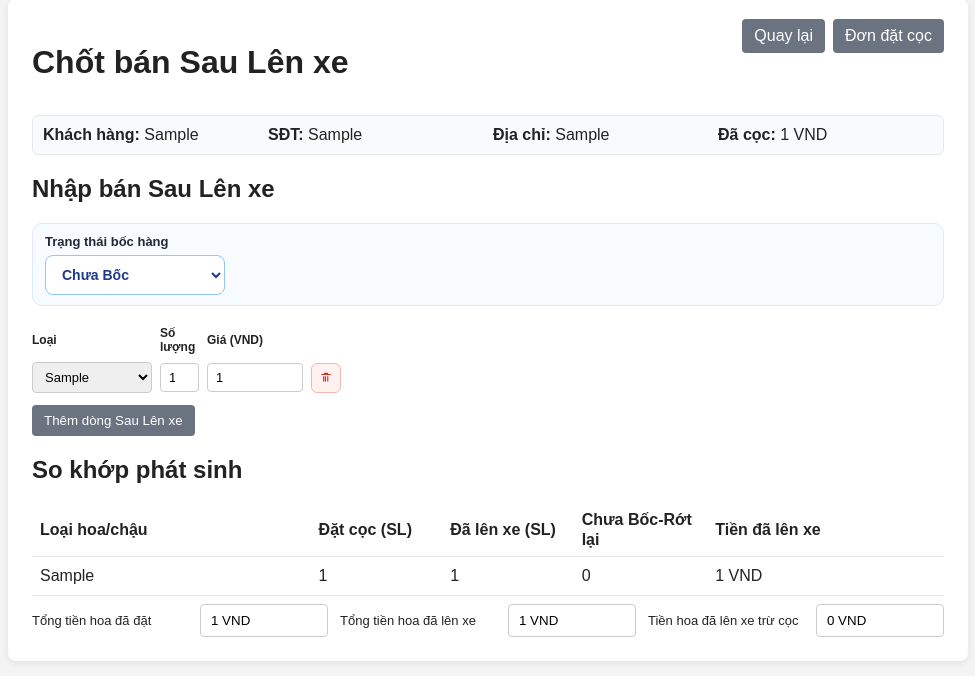
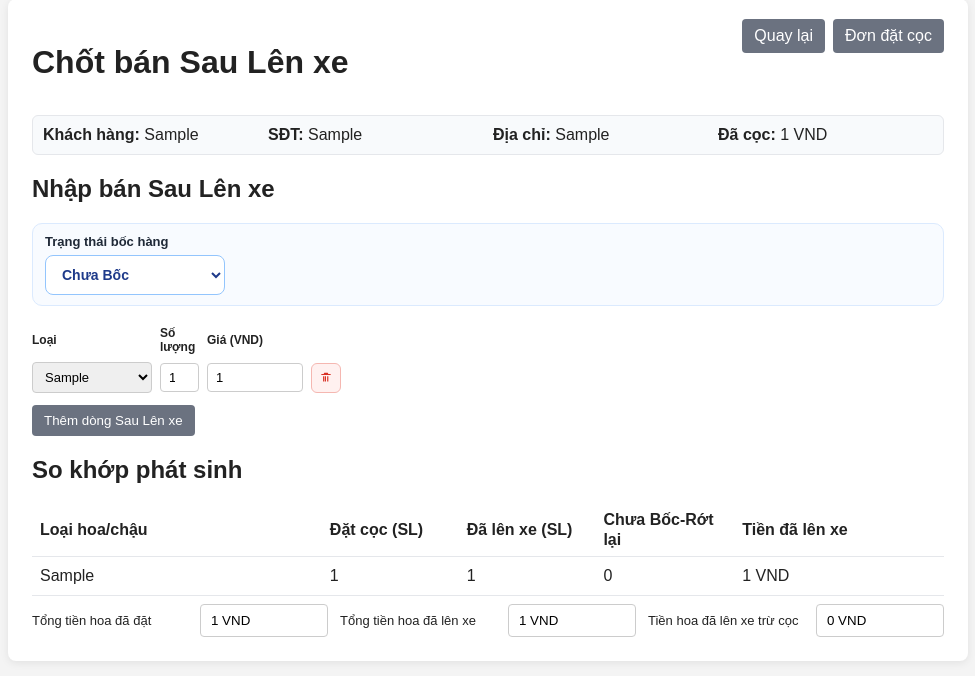
Before and after one commit to boonbye01/WebHoaTetAI, a PHP site: page /actual_sale_form.php?id=1 in a window 1280 px wide. Shown: the part 43-719 px from the top of the page, without its empty margins (152-1127 px from the left). Run offline with PHP 8.4, Linux system fonts and the light colour scheme; the visitor is signed in with stand-in values (Sample User, id 1); tables that the repository leaves empty hold one stand-in row (values such as "Sample post").

Commit message:
Restore compare table amount column width while keeping flowers adjustments

```diff
--- a/assets/style.css
+++ b/assets/style.css
@@ -608,9 +608,7 @@ table td {
   word-break: keep-all;
   padding: 6px 6px;
 }
-.compare-table th:nth-child(5),
-.compare-table td:nth-child(5) {
-  width: 27% !important;
+$118% !important;
 }
 @media (max-width: 640px) {
   .compare-table th:nth-child(1),
```
